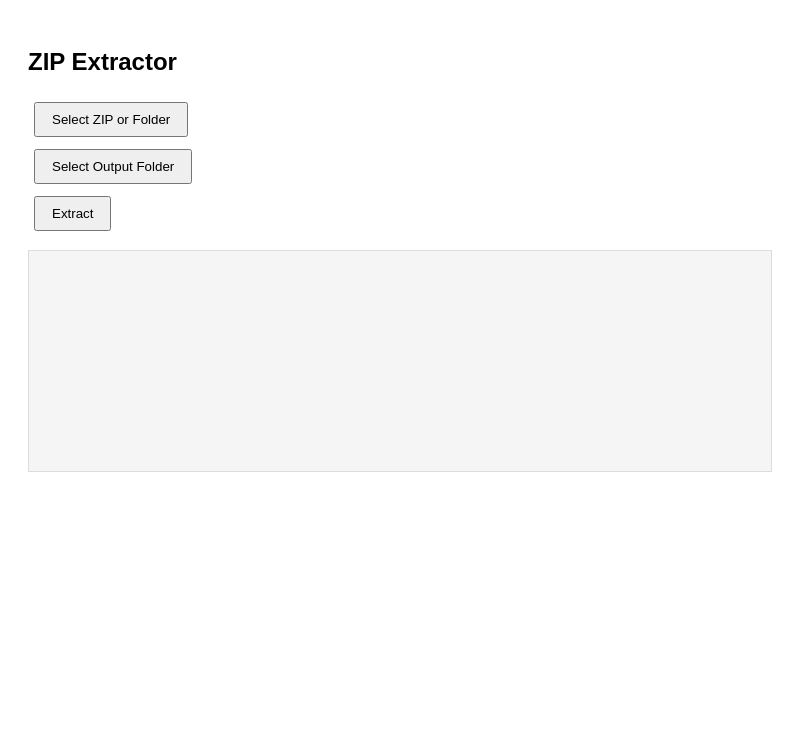
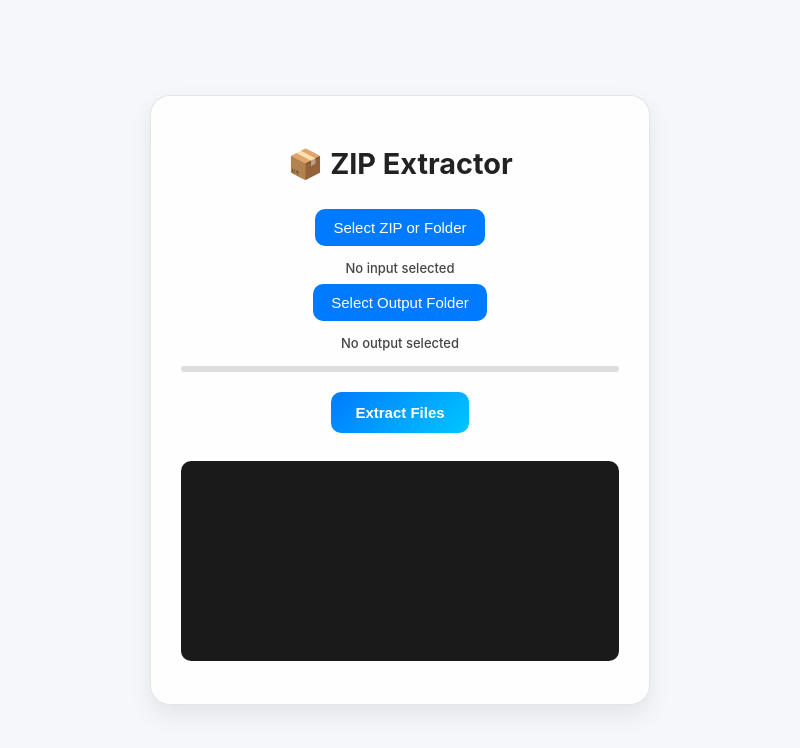
Before and after one commit to ashchan3811/zip-extractor, an Electron app: page src/index.html in a window 800 px wide. Drawn offline with Linux system fonts and the light colour scheme.

Commit message:
Enhance user interface in index.html with improved styling and layout. Introduce CSS variables for theming, update button styles, and add a progress bar for extraction feedback. Refactor log display functionality for better user experience.

```diff
--- a/src/index.html
+++ b/src/index.html
@@ -4,74 +4,186 @@
     <meta charset="UTF-8" />
     <title>ZIP Extractor</title>
     <style>
+      :root {
+        --accent: #007aff;
+        --bg: #f5f7fa;
+        --card-bg: rgba(255, 255, 255, 0.85);
+        --border: rgba(0, 0, 0, 0.1);
+      }
+
+      * {
+        box-sizing: border-box;
+      }
+
       body {
-        font-family: sans-serif;
-        padding: 20px;
+        font-family: "Inter", sans-serif;
+        background: var(--bg);
+        height: 100vh;
+        display: flex;
+        align-items: center;
+        justify-content: center;
+        margin: 0;
       }
+
+      .card {
+        width: 500px;
+        padding: 30px;
+        background: var(--card-bg);
+        backdrop-filter: blur(12px);
+        border-radius: 20px;
+        box-shadow: 0 10px 25px rgba(0, 0, 0, 0.08);
+        border: 1px solid var(--border);
+        text-align: center;
+        transition: all 0.3s ease;
+      }
+
+      h1 {
+        font-size: 1.8rem;
+        color: #222;
+        margin-bottom: 20px;
+      }
+
       button {
-        padding: 8px 16px;
-        margin: 6px;
+        background: var(--accent);
+        color: white;
+        border: none;
+        border-radius: 10px;
+        padding: 10px 18px;
+        font-size: 15px;
+        cursor: pointer;
+        margin: 8px 4px;
+        transition: all 0.2s ease;
       }
+
+      button:hover {
+        background: #0061cc;
+      }
+
+      .path-label {
+        display: block;
+        margin-top: 6px;
+        font-size: 13px;
+        color: #444;
+        font-weight: 500;
+      }
+
+      #extract {
+        margin-top: 20px;
+        background: linear-gradient(135deg, #007aff, #00c6ff);
+        font-weight: bold;
+        padding: 12px 24px;
+      }
+
+      #extract:hover {
+        transform: scale(1.03);
+      }
+
       #log {
-        background: #f5f5f5;
-        border: 1px solid #ddd;
-        padding: 10px;
+        background: #1a1a1a;
+        color: #0f0;
+        text-align: left;
+        border-radius: 10px;
+        padding: 15px;
         height: 200px;
         overflow-y: auto;
-        white-space: pre-wrap;
+        font-family: "Courier New", monospace;
+        margin-top: 20px;
+        font-size: 13px;
+      }
+
+      .progress-bar {
+        height: 6px;
+        background: #ddd;
+        border-radius: 10px;
+        overflow: hidden;
+        margin-top: 15px;
+      }
+
+      .progress-bar-inner {
+        width: 0%;
+        height: 100%;
+        background: var(--accent);
+        transition: width 0.3s ease;
       }
     </style>
   </head>
   <body>
-    <h2>ZIP Extractor</h2>
+    <div class="card">
+      <h1>📦 ZIP Extractor</h1>
 
       <div>
         <button id="select-input">Select ZIP or Folder</button>
-      <span id="input-path"></span>
-    </div>
-    <div>
-      <button id="select-output">Select Output Folder</button>
-      <span id="output-path"></span>
+        <span class="path-label" id="input-path">No input selected</span>
       </div>
 
       <div>
-      <button id="extract">Extract</button>
+        <button id="select-output">Select Output Folder</button>
+        <span class="path-label" id="output-path">No output selected</span>
       </div>
 
+      <div class="progress-bar">
+        <div class="progress-bar-inner" id="progress-bar"></div>
+      </div>
+
+      <button id="extract">Extract Files</button>
+
       <pre id="log"></pre>
+    </div>
 
     <script>
       const inputBtn = document.getElementById("select-input");
       const outputBtn = document.getElementById("select-output");
       const extractBtn = document.getElementById("extract");
       const logEl = document.getElementById("log");
+      const progressBar = document.getElementById("progress-bar");
 
       let inputPath = "";
       let outputPath = "";
 
+      function log(message) {
+        logEl.textContent += message + "\n";
+        logEl.scrollTop = logEl.scrollHeight;
+      }
+
       inputBtn.onclick = async () => {
         inputPath = await window.electronAPI.selectFolder("input");
-        document.getElementById("input-path").innerText = inputPath || "";
+        document.getElementById("input-path").textContent =
+          inputPath || "No input selected";
       };
 
       outputBtn.onclick = async () => {
         outputPath = await window.electronAPI.selectFolder("output");
-        document.getElementById("output-path").innerText = outputPath || "";
+        document.getElementById("output-path").textContent =
+          outputPath || "No output selected";
       };
 
       extractBtn.onclick = async () => {
         if (!inputPath || !outputPath) {
-          logEl.textContent = "⚠️ Please select both input and output paths.";
+          log("⚠️ Please select both input and output paths.");
           return;
         }
 
-        logEl.textContent = "⏳ Extracting...\n";
+        logEl.textContent = "";
+        progressBar.style.width = "0%";
+        log("⏳ Extracting files...");
 
-        const result = await window.electronAPI.extractZips({ inputPath, outputPath });
+        const result = await window.electronAPI.extractZips({
+          inputPath,
+          outputPath,
+        });
+
         if (result.success) {
-          logEl.textContent += result.logs.join("\n");
+          const logs = result.logs;
+          logs.forEach((entry, i) => {
+            setTimeout(() => {
+              log(entry);
+              const percent = ((i + 1) / logs.length) * 100;
+              progressBar.style.width = percent + "%";
+            }, i * 150);
+          });
         } else {
-          logEl.textContent += "❌ Error: " + result.error;
+          log("❌ Error: " + result.error);
+          progressBar.style.background = "red";
         }
       };
     </script>
```
Lines whose indentation alone changed are shown as unchanged.
